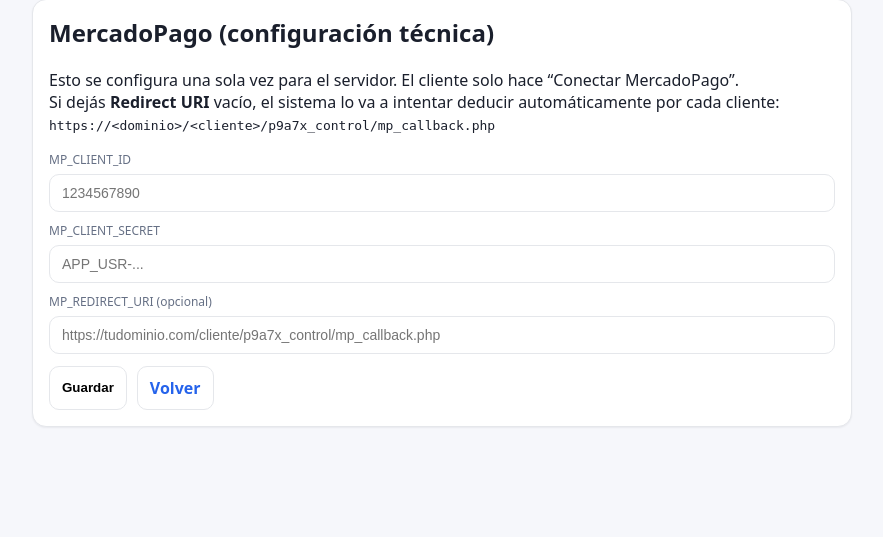
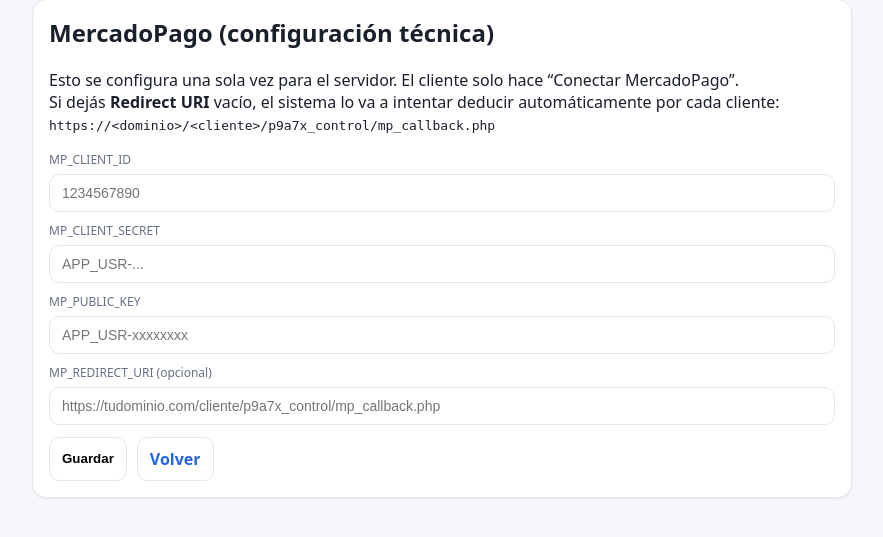
Before and after one commit to jonathancode1999/turneraweb, a PHP site: the page made by turnera/p9a7x_control/mp_settings.php in a window 1280 px wide. Shown: the part 85-622 px from the top of the page, without its empty margins (74-957 px from the left). Run offline with PHP 8.4, Linux system fonts and the light colour scheme; the visitor is signed in with stand-in values (Sample User, id 1); data that the repository does not hold is empty.

Commit message:
Add MP_PUBLIC_KEY to technical settings and MP config

```diff
--- a/turnera/_template/includes/mercadopago.php
+++ b/turnera/_template/includes/mercadopago.php
@@ -21,11 +21,13 @@ function mp_cfg(): array {
     $clientId = getenv('MP_CLIENT_ID') ?: (string)($cfg['mp_client_id'] ?? '');
     $clientSecret = getenv('MP_CLIENT_SECRET') ?: (string)($cfg['mp_client_secret'] ?? '');
     $redirectUri = getenv('MP_REDIRECT_URI') ?: (string)($cfg['mp_redirect_uri'] ?? '');
+    $publicKey = getenv('MP_PUBLIC_KEY') ?: (string)($cfg['mp_public_key'] ?? '');
 
     // If not set in env/config, fallback to global meta (configured by Super Admin)
     if ($clientId === '') $clientId = mp_meta_get('mp_client_id');
     if ($clientSecret === '') $clientSecret = mp_meta_get('mp_client_secret');
     if ($redirectUri === '') $redirectUri = mp_meta_get('mp_redirect_uri');
+    if ($publicKey === '') $publicKey = mp_meta_get('mp_public_key');
 
     // Final fallback: guess redirect URI for this client install (recommended)
     if ($redirectUri === '') {
@@ -37,6 +39,7 @@ function mp_cfg(): array {
         'client_id' => $clientId,
         'client_secret' => $clientSecret,
         'redirect_uri' => $redirectUri,
+        'public_key' => $publicKey,
     ];
 }
 
--- a/turnera/p9a7x_control/mp_settings.php
+++ b/turnera/p9a7x_control/mp_settings.php
@@ -13,12 +13,14 @@ if (($_SERVER['REQUEST_METHOD'] ?? 'GET') === 'POST') {
   csrf_check();
   $cid = trim((string)($_POST['mp_client_id'] ?? ''));
   $csec = trim((string)($_POST['mp_client_secret'] ?? ''));
+  $pkey = trim((string)($_POST['mp_public_key'] ?? ''));
   $ruri = trim((string)($_POST['mp_redirect_uri'] ?? ''));
 
   try {
     $st = $pdo->prepare("REPLACE INTO meta(`key`,`value`) VALUES(:k,:v)");
     $st->execute([':k'=>'mp_client_id', ':v'=>$cid]);
     $st->execute([':k'=>'mp_client_secret', ':v'=>$csec]);
+    $st->execute([':k'=>'mp_public_key', ':v'=>$pkey]);
     $st->execute([':k'=>'mp_redirect_uri', ':v'=>$ruri]); // opcional (si queda vacío, se auto-deduce por cliente)
     $notice = 'Guardado.';
   } catch (Throwable $e) {
@@ -35,6 +37,7 @@ function meta_get_sa(PDO $pdo, string $k): string {
 
 $cid = meta_get_sa($pdo, 'mp_client_id');
 $csec = meta_get_sa($pdo, 'mp_client_secret');
+$pkey = meta_get_sa($pdo, 'mp_public_key');
 $ruri = meta_get_sa($pdo, 'mp_redirect_uri');
 
 header_html('MercadoPago (técnico)');
@@ -63,6 +66,9 @@ header_html('MercadoPago (técnico)');
     <label style="margin-top:10px;">MP_CLIENT_SECRET</label>
     <input type="text" name="mp_client_secret" value="<?php echo h($csec); ?>" placeholder="APP_USR-...">
 
+    <label style="margin-top:10px;">MP_PUBLIC_KEY</label>
+    <input type="text" name="mp_public_key" value="<?php echo h($pkey); ?>" placeholder="APP_USR-xxxxxxxx">
+
     <label style="margin-top:10px;">MP_REDIRECT_URI (opcional)</label>
     <input type="text" name="mp_redirect_uri" value="<?php echo h($ruri); ?>" placeholder="https://tudominio.com/cliente/p9a7x_control/mp_callback.php">
 
```
